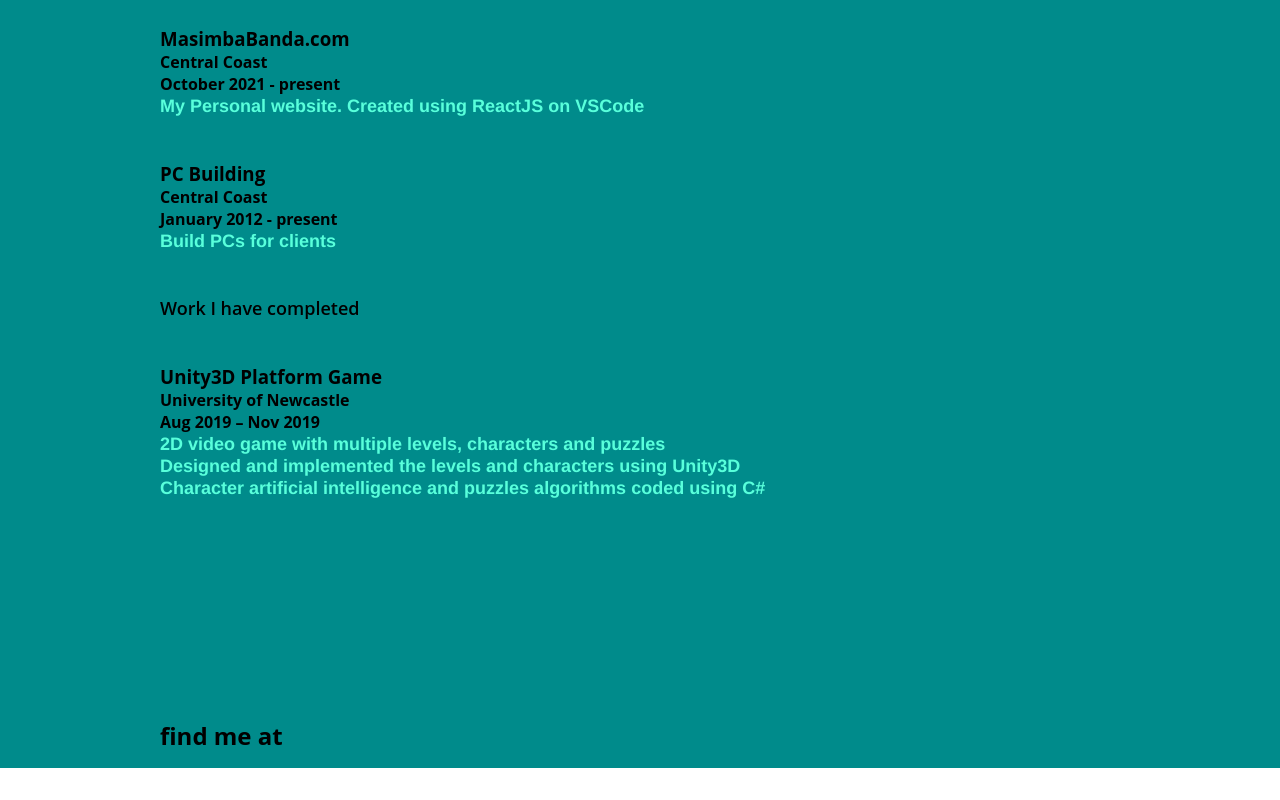
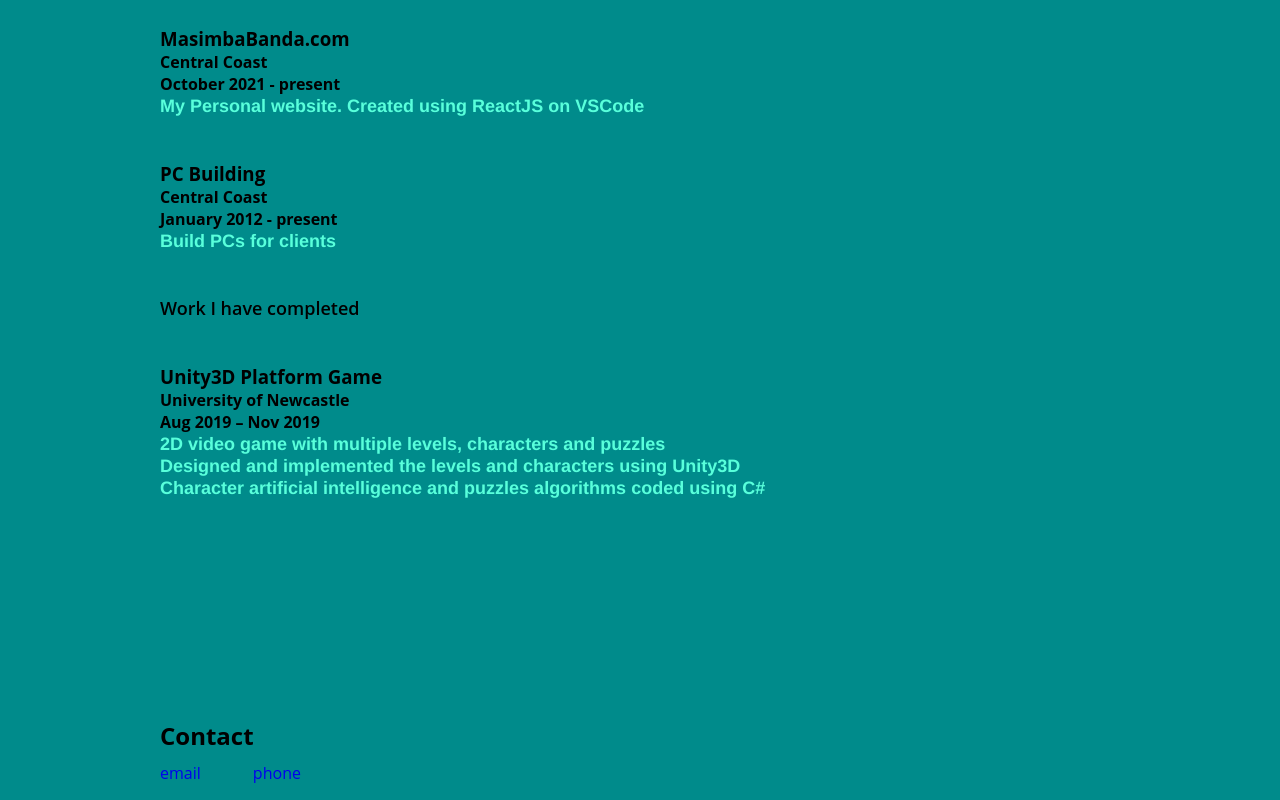
Before and after one commit to Masi-B/masiWebsite, a React (Create React App) app: page / in a window 1280 px wide. Shown: the part 532-1332 px from the top of the page. Before the commit the page ends 1300 px from the top, so only its background shows below. Built offline with nearby package versions, Linux system fonts and the light colour scheme.

Commit message:
contacts links and  styling commit

```diff
--- a/src/components/Contact/Contact.css
+++ b/src/components/Contact/Contact.css
@@ -0,0 +1,15 @@
+.contact-links {
+  margin-left: 1rem;
+  display: grid;
+  grid-template-columns: repeat(2, minmax(100px, 200px));
+}
+
+.myContacts {
+  text-decoration: none;
+  display: flex;
+  margin-right: 2rem;
+  margin-top: .3rem;
+  list-style: none;
+  grid-template-columns: repeat(3, auto);
+  grid-gap: 20px;
+}
--- a/src/components/Contact/Contact.js
+++ b/src/components/Contact/Contact.js
@@ -1,14 +1,27 @@
 import React, { Component } from 'react'
+import { contactInfo } from './ContactInfo';
+import "./Contact.css";
 
 export class Contact extends Component {
     render() {
         return (
-            <div className="contact">
-                <footer className="contactInfo">
- <h2>find me at</h2>
-                </footer>
-            </div>
-        )
+          <div className="contact">
+            <footer className="contactInfo">
+              <h2>Contact</h2>
+              <div className="myContacts">
+                {contactInfo.map((item, index) => {
+                  return (
+                    <div>
+                      <a className="myContacts" href={item.url}>
+                        {item.title}
+                      </a>
+                    </div>
+                  );
+                })}
+              </div>
+            </footer>
+          </div>
+        );
     }
 }
 
--- /dev/null
+++ b/src/components/Contact/ContactInfo.js
@@ -0,0 +1,26 @@
+export const contactInfo = [
+  {
+    title: "email",
+    url: "mailto:masimba.banda@gmail.com",
+    cName: "contact-links",
+  },
+  {
+    title: "phone",
+    url: "tel:+61405988376",
+    cName: "phone-links",
+  },
+  {
+    contacts: (
+      <div>
+        <text className="myContacts" readOnly>
+          {"Contact me at\n"}
+        </text>
+
+        <ul className="contact-links">
+          <li>Email</li>
+          <li>Mobile</li>
+        </ul>
+      </div>
+    ),
+  },
+];
```
